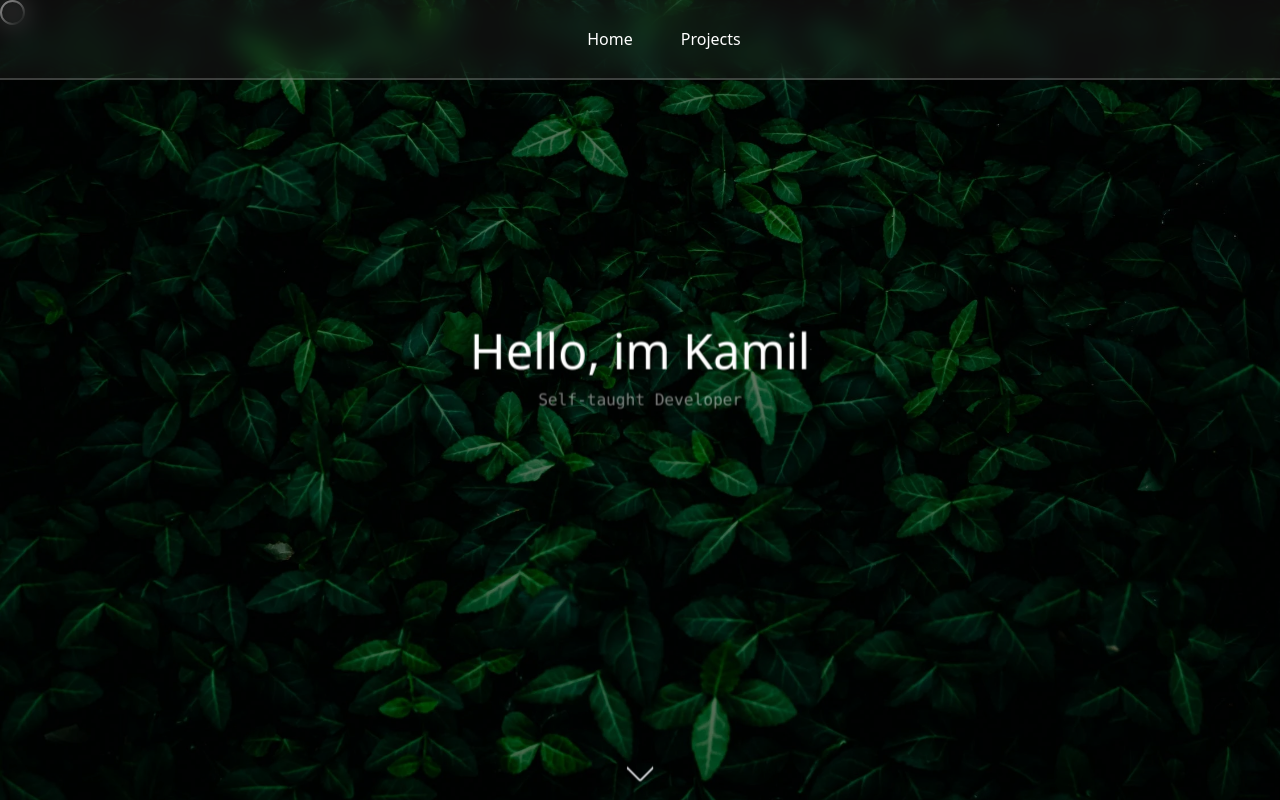
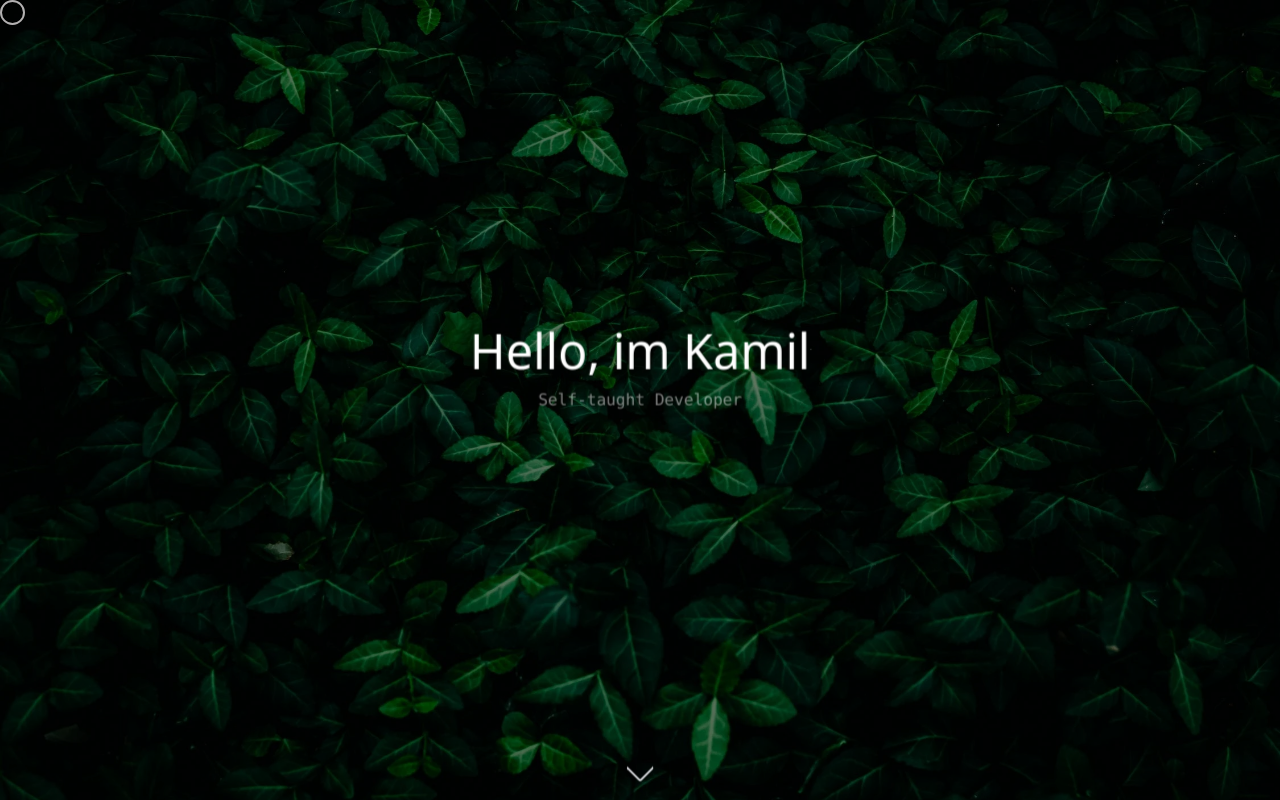
Before and after one commit to TheButterMineCutter/Website, a React (Vite) app: page / in a window 1280 px wide. Built offline with nearby package versions, Linux system fonts and the light colour scheme.

Commit message:
Update Navbar.tsx

```diff
--- a/src/components/Navbar.tsx
+++ b/src/components/Navbar.tsx
@@ -3,7 +3,7 @@ import { Link } from "react-router-dom";
 
 export const Navbar = () => {
   return (
-    <div className="w-full h-20 bg-transparent backdrop-blur-md border-b-2 border-white border-opacity-20 flex justify-center items-center fixed z-[40] top-0 hover:bg-white/5">
+    <div className="w-full h-20 bg-transparent backdrop-blur-md border-b-2 border-white border-opacity-20 flex justify-center items-center sticky ßz-[3ß0] top-0 hover:bg-white/5">
       <Link className="text-white font-medium ml-12" to="/">Home</Link>
       <Link className="text-white font-medium ml-12" to="/projects/">Projects</Link>
     </div>
```
